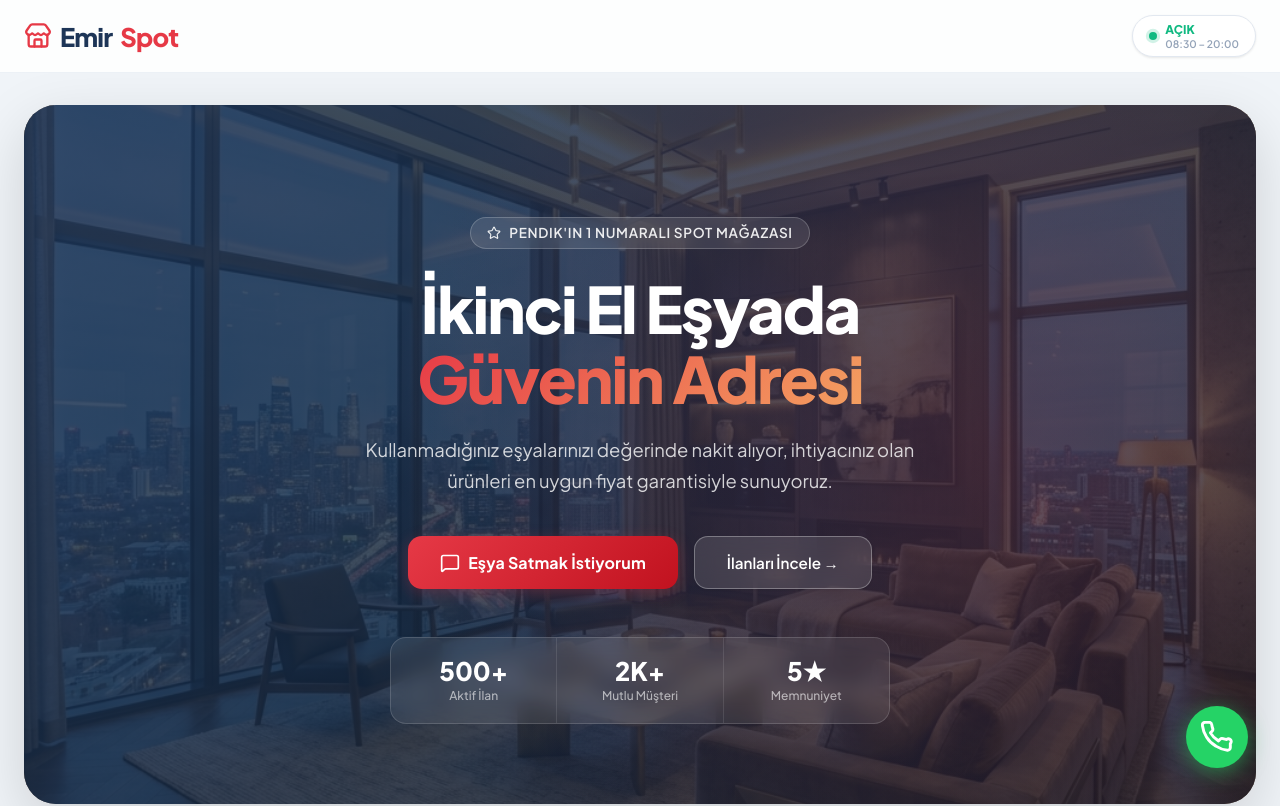
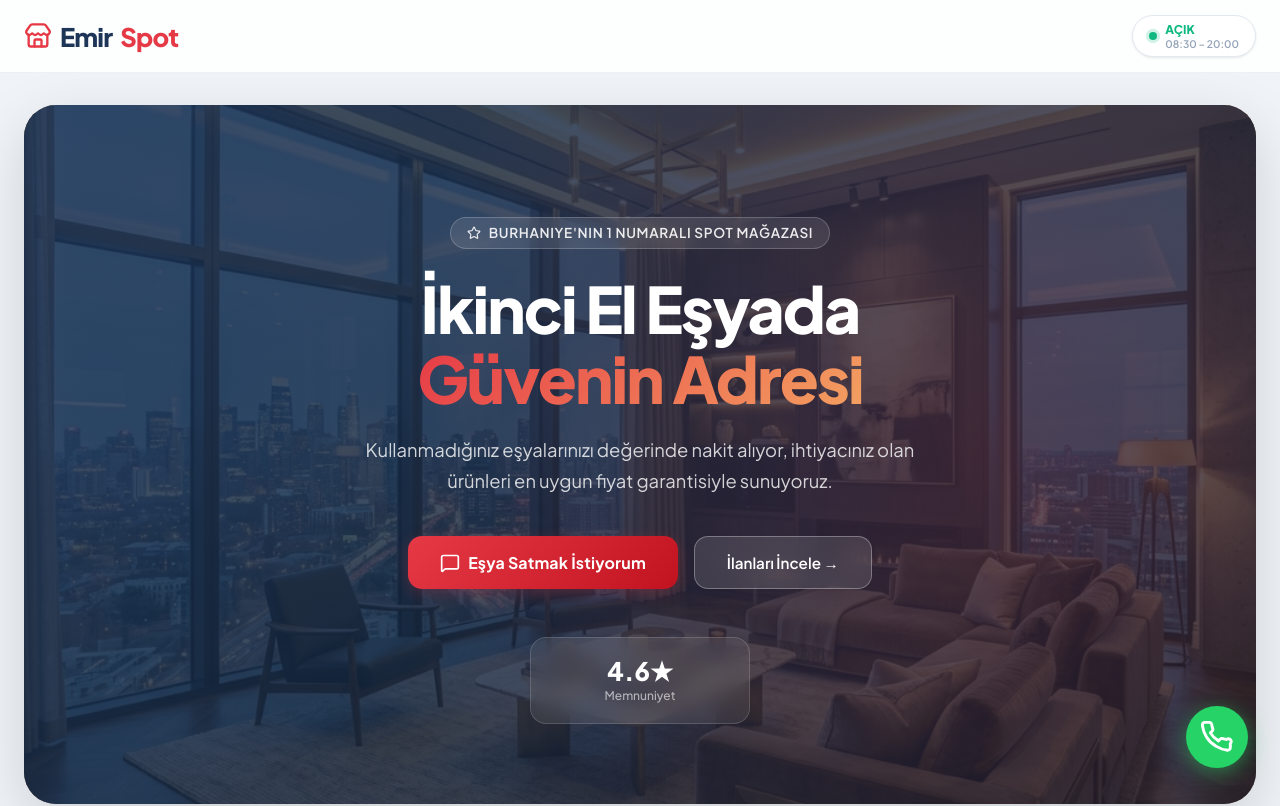
Before and after one commit to omerexe34/emirspotson, a React (Vite) app: page / in a window 1280 px wide. Shown: the top 806 px of the page. Built offline with nearby package versions, Linux system fonts and the light colour scheme; no server answers; the database is empty.

Commit message:
update: Burhaniye 4.6 puan istatistikler guncellendi

```diff
--- a/src/index.css
+++ b/src/index.css
@@ -143,7 +143,7 @@ header.scrolled {
 .hero {
   position: relative;
   background: var(--secondary);
-  background-image: url('/emirspotson/hero-bg.png');
+  background-image: url('/hero-bg.png');
   background-size: cover;
   background-position: center;
   color: white;
--- a/src/pages/Home.jsx
+++ b/src/pages/Home.jsx
@@ -67,7 +67,7 @@ const Home = () => {
         >
           <div className="hero-eyebrow">
             <Star size={14} />
-            Pendik'in 1 Numaralı Spot Mağazası
+            Burhaniye'nin 1 Numaralı Spot Mağazası
           </div>
           <h1>İkinci El Eşyada<br /><span>Güvenin Adresi</span></h1>
           <p>Kullanmadığınız eşyalarınızı değerinde nakit alıyor, ihtiyacınız olan ürünleri en uygun fiyat garantisiyle sunuyoruz.</p>
@@ -79,17 +79,9 @@ const Home = () => {
             <a href="#ilanlar" className="btn-secondary">İlanları İncele →</a>
           </div>
 
-          <div className="stats-bar">
-            <div className="stat-item">
-              <div className="stat-num">500+</div>
-              <div className="stat-label">Aktif İlan</div>
-            </div>
-            <div className="stat-item">
-              <div className="stat-num">2K+</div>
-              <div className="stat-label">Mutlu Müşteri</div>
-            </div>
-            <div className="stat-item">
-              <div className="stat-num">5★</div>
+          <div className="stats-bar" style={{ maxWidth: '220px' }}>
+            <div className="stat-item" style={{ borderRight: 'none' }}>
+              <div className="stat-num">4.6★</div>
               <div className="stat-label">Memnuniyet</div>
             </div>
           </div>
--- a/vite.config.js
+++ b/vite.config.js
@@ -1,8 +1,7 @@
 import { defineConfig } from 'vite'
 import react from '@vitejs/plugin-react'
 
-// https://vite.dev/config/
 export default defineConfig({
   plugins: [react()],
-  base: '/emirspotson/',
+  base: '/', // Custom domain kullanıldığında root path
 })
```
Also changed, not shown: 1 other file (tests, documents, lock files or other folders).
